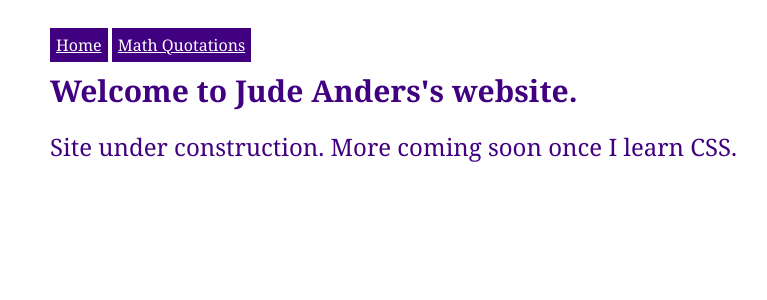
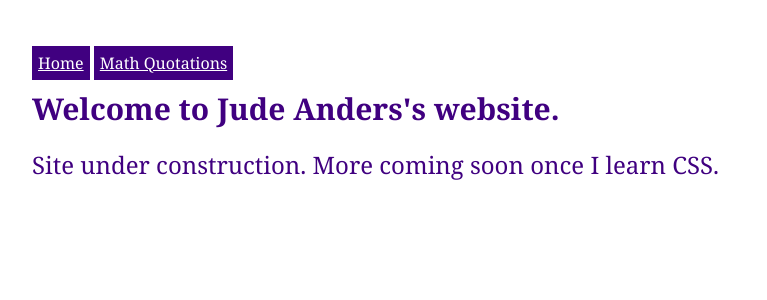
Before and after one commit to 1anderj/judeanders-website, a Jekyll site: the page built from index.html, in a window 1280 px wide. Shown: the top 300 px of the page, without its empty margins (22-789 px from the left). Built offline with Jekyll 4.4.1, drawn with Linux system fonts in a browser that asks for light colours.

Commit message:
Adjust margins

```diff
--- a/assets/styles/styles.css
+++ b/assets/styles/styles.css
@@ -3,7 +3,7 @@ body {
   color: #400080;
   font-family: "Cambria Math", "Cambria", "Chivo Mono", "Helvetica", fantasy;
   font-weight: lighter;
-  margin: 36px 72px;
+  margin: 54px 54px;
 }
 .normal-text {
   font-size: 1.5rem;
```
